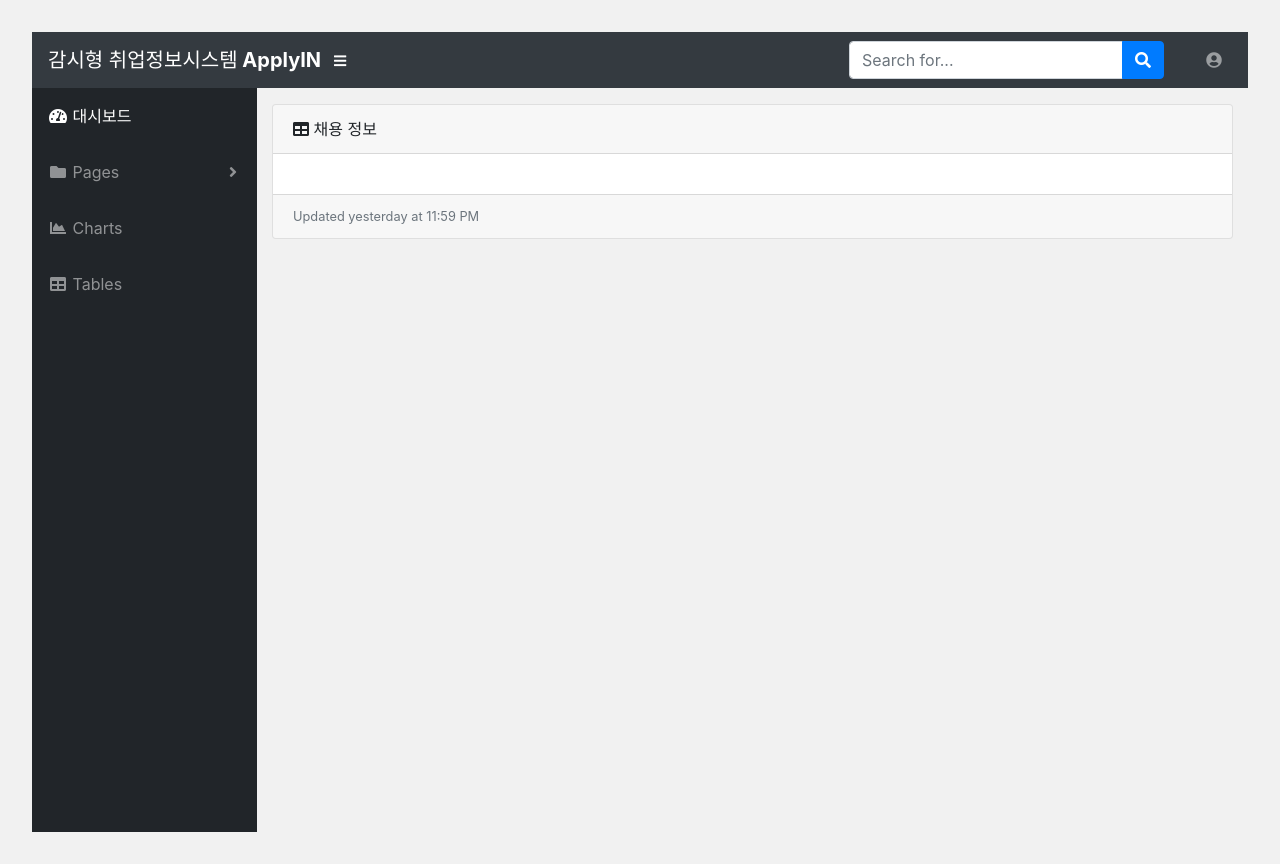
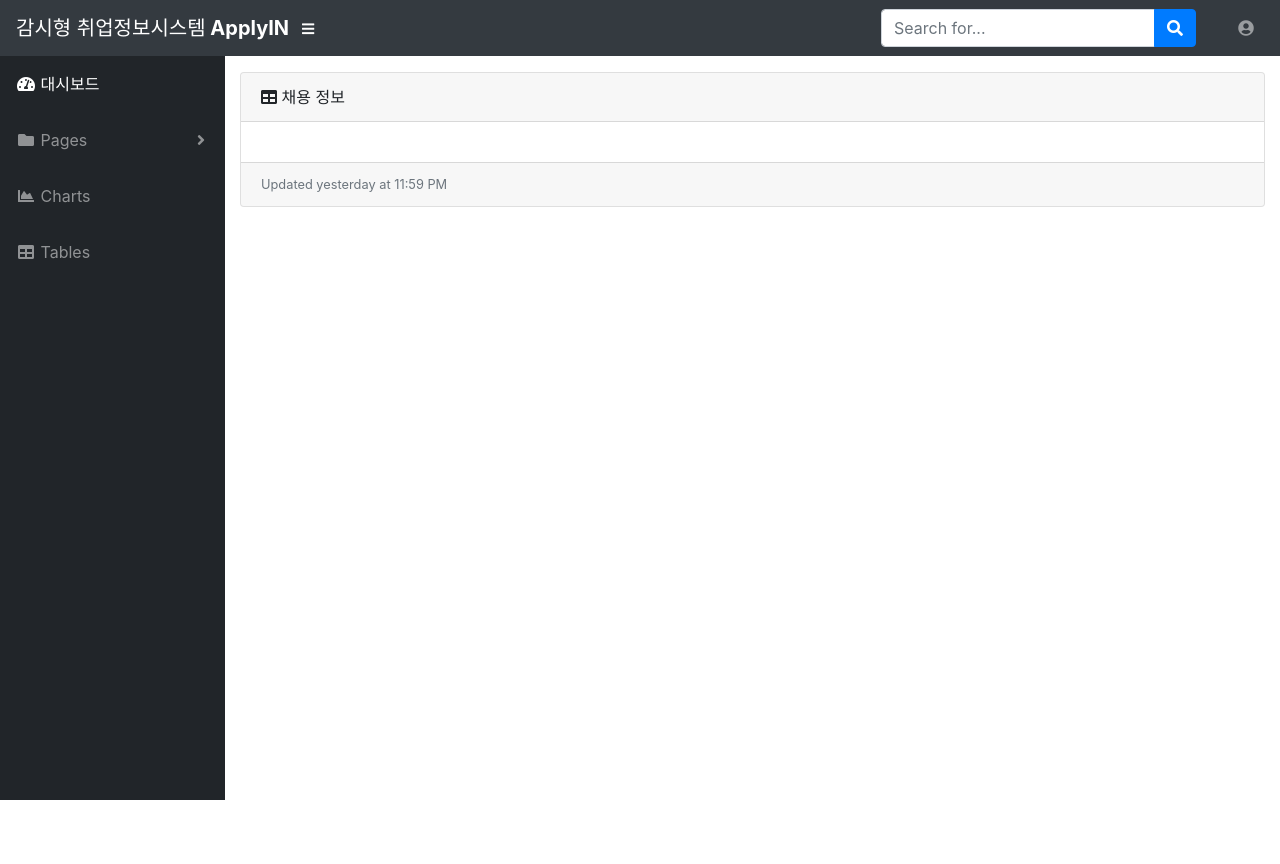
Before and after one commit to likelionknut/applyin, a Django app: page / in a window 1280 px wide. After the commit the page ends 800 px from the top, so only its background shows below. Run offline with Django 3.2, Linux system fonts and the light colour scheme; data that the repository does not hold is empty; some libraries are stand-ins or nearby versions.

Commit message:
전역 CSS 주석

```diff
--- a/www/static/www/css/blog-cards.css
+++ b/www/static/www/css/blog-cards.css
@@ -1,12 +1,12 @@
 /*PEN STYLES*/
-* {
-  box-sizing: border-box;
-}
+/** {*/
+/*  box-sizing: border-box;*/
+/*}*/
 
-body {
-  background: #f1f1f1;
-  margin: 2rem;
-}
+/*body {*/
+/*  background: #f1f1f1;*/
+/*  margin: 2rem;*/
+/*}*/
 
 .blog-card {
   display: flex;
```
